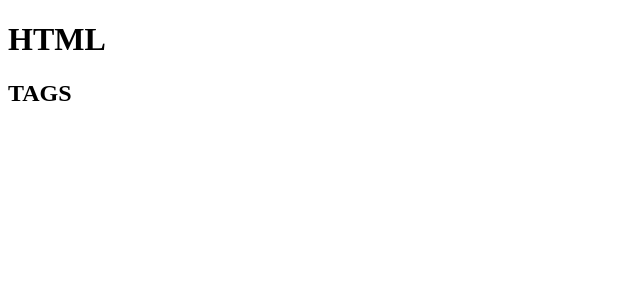
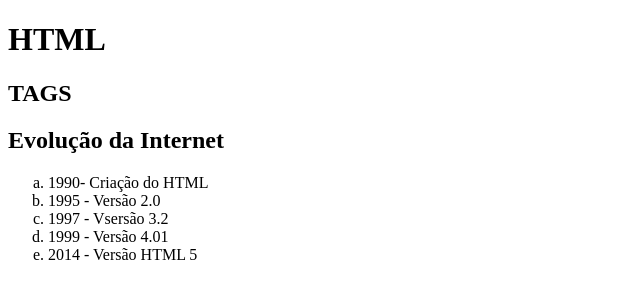
Before and after one commit to ana-julia-letchacovski/primeiro_site, a plain HTML site: page index.html in a window 1280 px wide. Shown: the whole page, without its empty margins (0-640 px from the left). Drawn offline with Linux system fonts and the light colour scheme.

Commit message:
Atualização secundaria 02

```diff
--- a/index.html
+++ b/index.html
@@ -7,6 +7,17 @@
 </head>
 <body>
     <h1>HTML</h1>
+
     <h2>TAGS</h2>
+
+    <h2>Evolução da Internet</h2>
+    <ol type="a">
+        <li>1990- Criação do HTML</li>
+        <li>1995 - Versão 2.0</li>
+        <li>1997 - Vsersão 3.2</li>
+        <li>1999 -  Versão 4.01</li>
+        <li>2014 - Versão HTML 5</li>
+    </ol>
+
 </body>
 </html>
```
